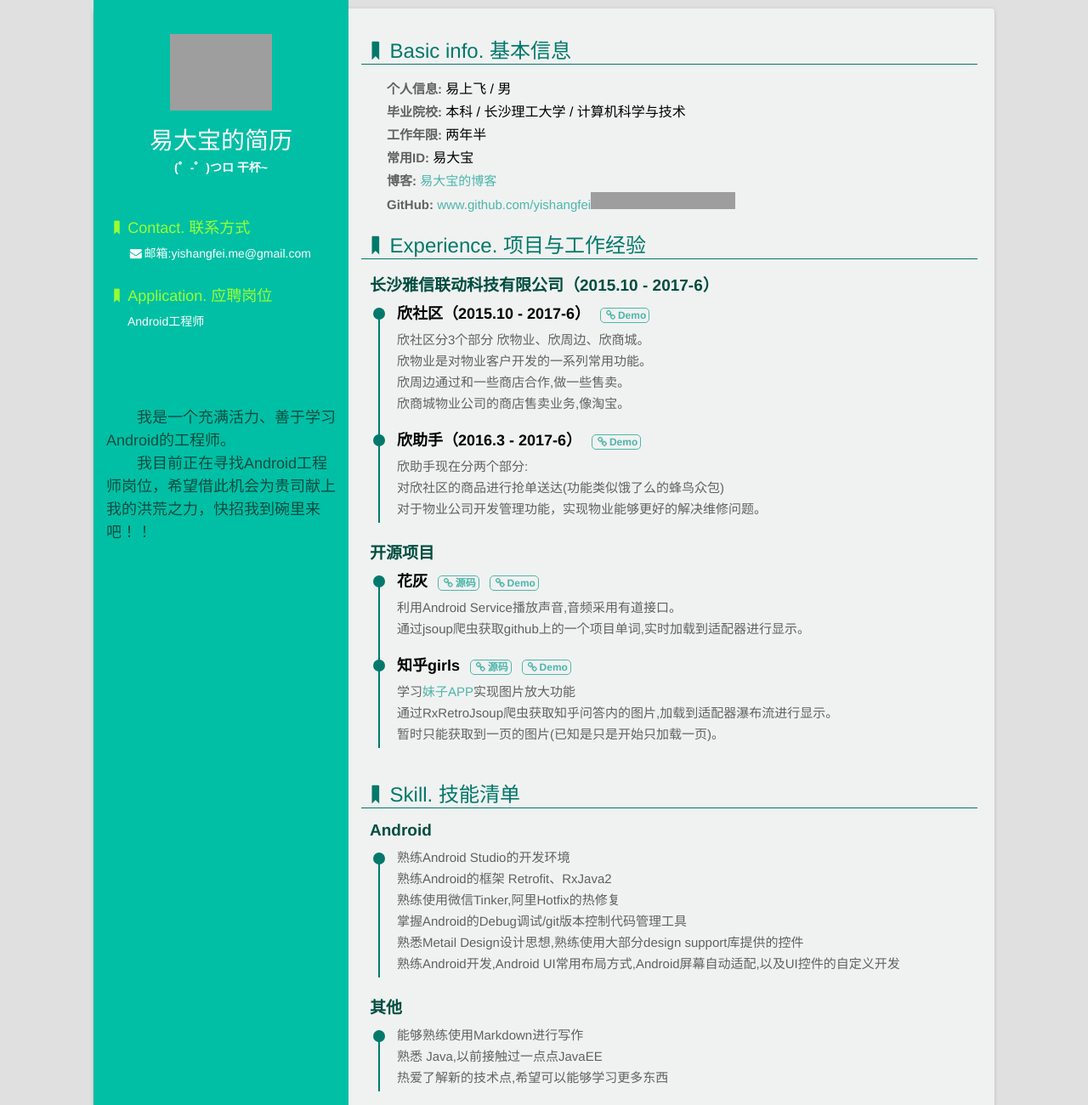
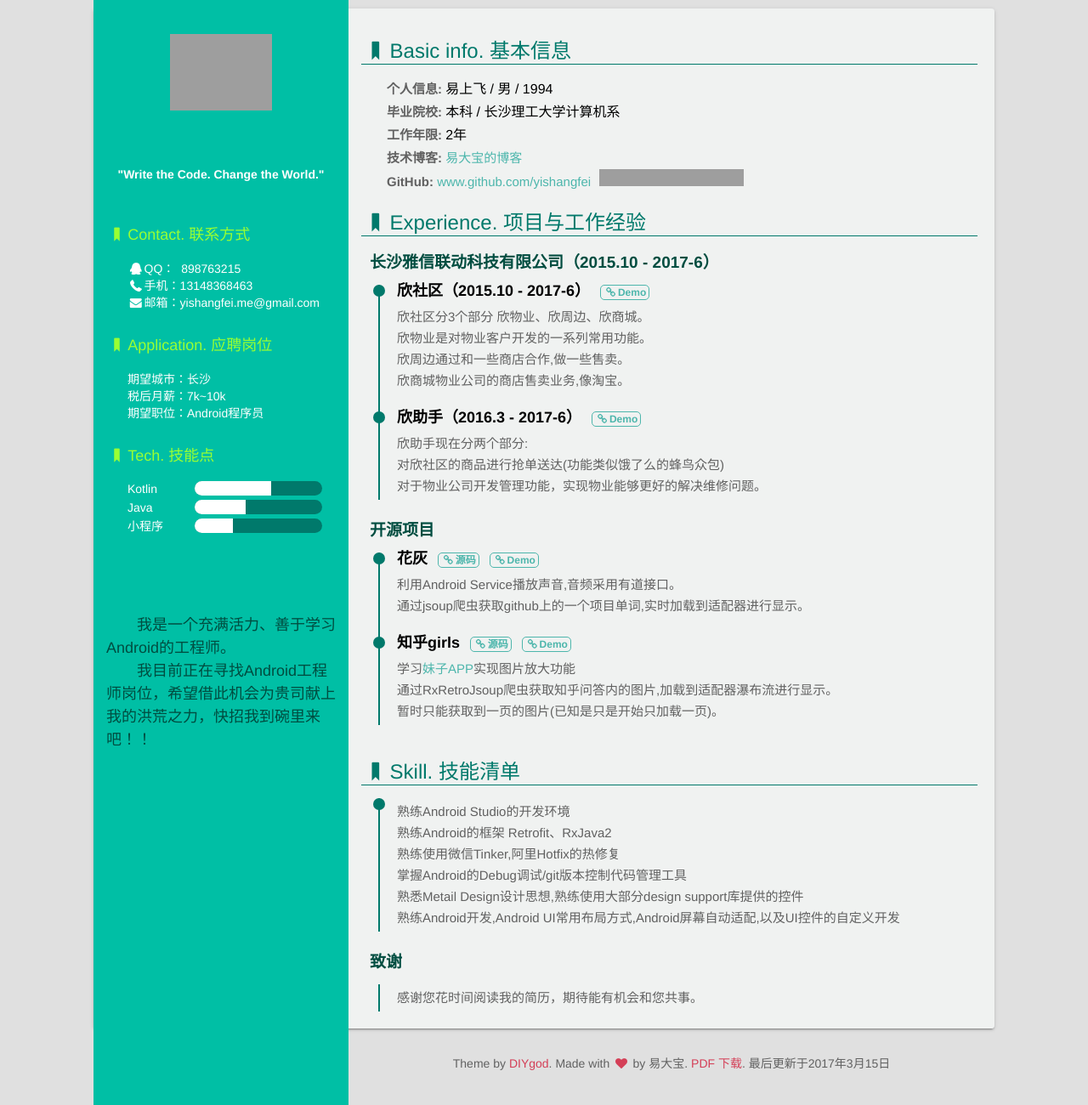
Before and after one commit to yishangfei/Resume, a website: page index.html in a window 1280 px wide. Shown: the top 1300 px of the page at 85% size. Drawn offline with Linux system fonts and the light colour scheme; some packages are replaced by stand-ins of ours; grey boxes are pictures that could not be loaded; a script that the page names is missing.

Commit message:
更新信息

```diff
--- a/index.html
+++ b/index.html
@@ -23,17 +23,43 @@
         <div class="sidebar">
             <div class="title">
                 <img src="img/head.png" data-action="zoom">
-                <h1>易大宝的简历</h1>
-                <h2>(゜-゜)つロ 干杯~</h2>
+                <h2 style="padding-top:50px">"Write the Code. Change the World."</h2>
             </div>
             <ul class="side-info">
                 <li class="someRight">
                     <dt><i class="icon-bookmark"></i>Contact. 联系方式</dt>
-                    <dd><i class="icon-mail-alt"></i>邮箱:<a href="mailto:yishangfei.me@gmail.com" target="_blank">yishangfei.me@gmail.com</a></dd>
+					<dd style="padding-top:10px"><i class="icon-qq"></i>QQ：&nbsp&nbsp<a href="http://wpa.qq.com/msgrd?v=3&uin=898763215&site=qq&menu=yes" target="_blank">898763215</a></dd>
+                    <dd><i class="icon-phone-1"></i>手机：13148368463</dd>
+					<dd><i class="icon-mail-alt"></i>邮箱：<a href="mailto:yishangfei.me@gmail.com" target="_blank">yishangfei.me@gmail.com</a></dd>
                 </li>
                 <li class="someRight">
                     <dt><i class="icon-bookmark"></i>Application. 应聘岗位</dt>
-                    <dd>Android工程师</dd>
+					<dd style="padding-top:10px">期望城市：长沙</dd>
+					<dd>税后月薪：7k~10k</dd>
+                    <dd>期望职位：Android程序员</dd>
+                </li>
+
+				<li class="skill">
+                    <dt><i class="icon-bookmark"></i>Tech. 技能点</dt>
+                    <dd style="padding-top:10px">
+                        <div class="skill-name">Kotlin</div>
+                        <div class="skill-bar-wrap">
+                            <div class="skill-bar" style="width: 60%"></div>
+                        </div>
+                    </dd>
+                    <dd>
+                        <div class="skill-name">Java</div>
+                        <div class="skill-bar-wrap">
+                            <div class="skill-bar" style="width: 40%"></div>
+                        </div>
+                    </dd>
+                    <dd>
+                        <div class="skill-name">小程序</div>
+                        <div class="skill-bar-wrap">
+                            <div class="skill-bar" style="width: 30%"></div>
+                        </div>
+                    </dd>
+
                 </li>
             </ul>
             <div class="note">
@@ -45,12 +71,11 @@
             <ul class="main-info">
                 <li class="someRight">
                     <dt><i class="icon-bookmark"></i>Basic info. 基本信息</dt>
-                    <dd><strong>个人信息:</strong> <span> 易上飞 / 男 </span></dd>
-                    <dd><strong>毕业院校:</strong> <span>  本科 / 长沙理工大学 / 计算机科学与技术</span></dd>
-                    <dd><strong>工作年限:</strong> <span>两年半</span></dd>
-                    <dd><strong>常用ID:</strong> <span>易大宝</span></dd>
-                    <dd><strong>博客:</strong> <a href="https://yishangfei.github.io/blog" target="_blank">易大宝的博客</a></dd>
-                    <dd><strong>GitHub:</strong> <a href="https://www.github.com/yishangfei" target="_blank">www.github.com/yishangfei</a><iframe src="https://ghbtns.com/github-btn.html?user=yishangfei&type=follow&count=true" frameborder="0" scrolling="0" width="170px" height="20px"></iframe></dd>
+                    <dd><strong>个人信息:</strong> <span> 易上飞 / 男 / 1994</span></dd>
+                    <dd><strong>毕业院校:</strong> <span> 本科 / 长沙理工大学计算机系</span></dd>
+					<dd><strong>工作年限:</strong> <span> 2年</span></dd>
+                    <dd><strong>技术博客:</strong> <a href="https://yishangfei.github.io/blog" target="_blank">易大宝的博客</a></dd>
+                    <dd><strong>GitHub:</strong> <a href="https://www.github.com/yishangfei" target="_blank" style="padding-right:10px">www.github.com/yishangfei</a><iframe src="https://ghbtns.com/github-btn.html?user=yishangfei&type=follow&count=true" frameborder="0" scrolling="0" width="170px" height="20px"></iframe></dd>
                 </li>
                 <li>
                   <dt><i class="icon-bookmark"></i>Experience. 项目与工作经验</dt>
@@ -103,11 +128,10 @@
                 </li>
                 <li>
                     <dt><i class="icon-bookmark"></i>Skill. 技能清单</dt>
-                    <h3>Android</h3>
                     <ul class="exp">
                         <li>
                             <div class="circle"></div>
-							<p>熟练Android Studio的开发环境</p>
+							<p style="padding-top:10px">熟练Android Studio的开发环境</p>
 						    <p>熟练Android的框架 Retrofit、RxJava2</p>
 							<p>熟练使用微信Tinker,阿里Hotfix的热修复</p>
 							<p>掌握Android的Debug调试/git版本控制代码管理工具</p>
@@ -116,13 +140,10 @@
 
                         </li>
                     </ul>
-                    <h3>其他</h3>
+                    <h3>致谢</h3>
                     <ul class="exp">
                         <li>
-                            <div class="circle"></div>
-							 <p>能够熟练使用Markdown进行写作</p>
-							 <p>熟悉 Java,以前接触过一点点JavaEE</p>
-							 <p>热爱了解新的技术点,希望可以能够学习更多东西</p>
+							<p style="padding-top:10px">感谢您花时间阅读我的简历，期待能有机会和您共事。</p>
                         </li>
                     </ul>
                 </li>
@@ -130,7 +151,7 @@
         </div>
     </div>
     <footer>
-        <p>Theme by <a href="https://github.com/DIYgod/Resume" target="_blank">DIYgod</a>. Made with <i class="icon-heart throb" style="color: #d43f57;"></i> by 易大宝. <a href="Android工程师-易上飞.pdf" target="_blank">PDF 下载</a>. 最后更新于2017年3月15日</p>
+        <p style="padding-left:300px">Theme by <a href="https://github.com/DIYgod/Resume" target="_blank" style="color:#d43f57">DIYgod</a>. Made with <i class="icon-heart throb" style="color: #d43f57;"></i> by 易大宝. <a href="Android工程师-易上飞.pdf" target="_blank" style="color:#d43f57">PDF 下载</a>. 最后更新于2017年3月15日</p>
     </footer>
     <script src="lib/zoom.min.js"></script>
 </body>
```
Also changed, not shown: dist/css/style.min.css.
